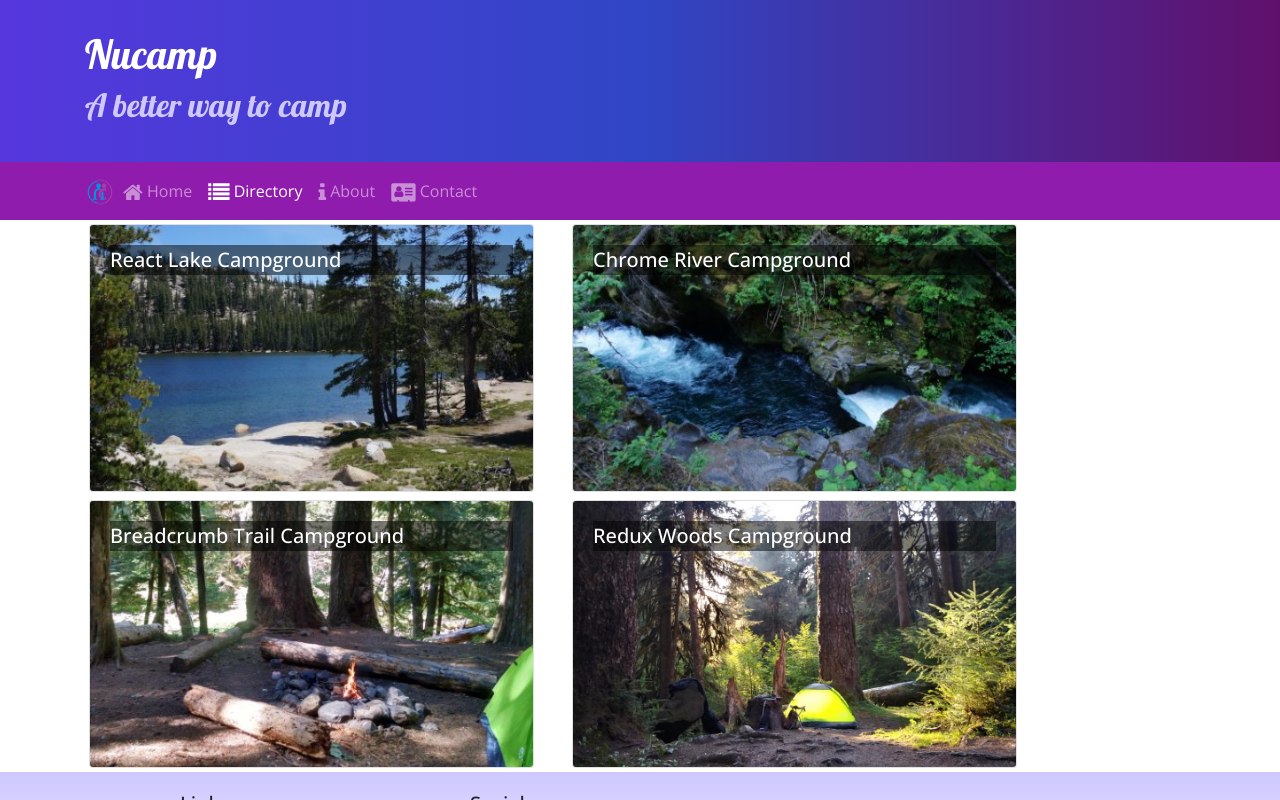
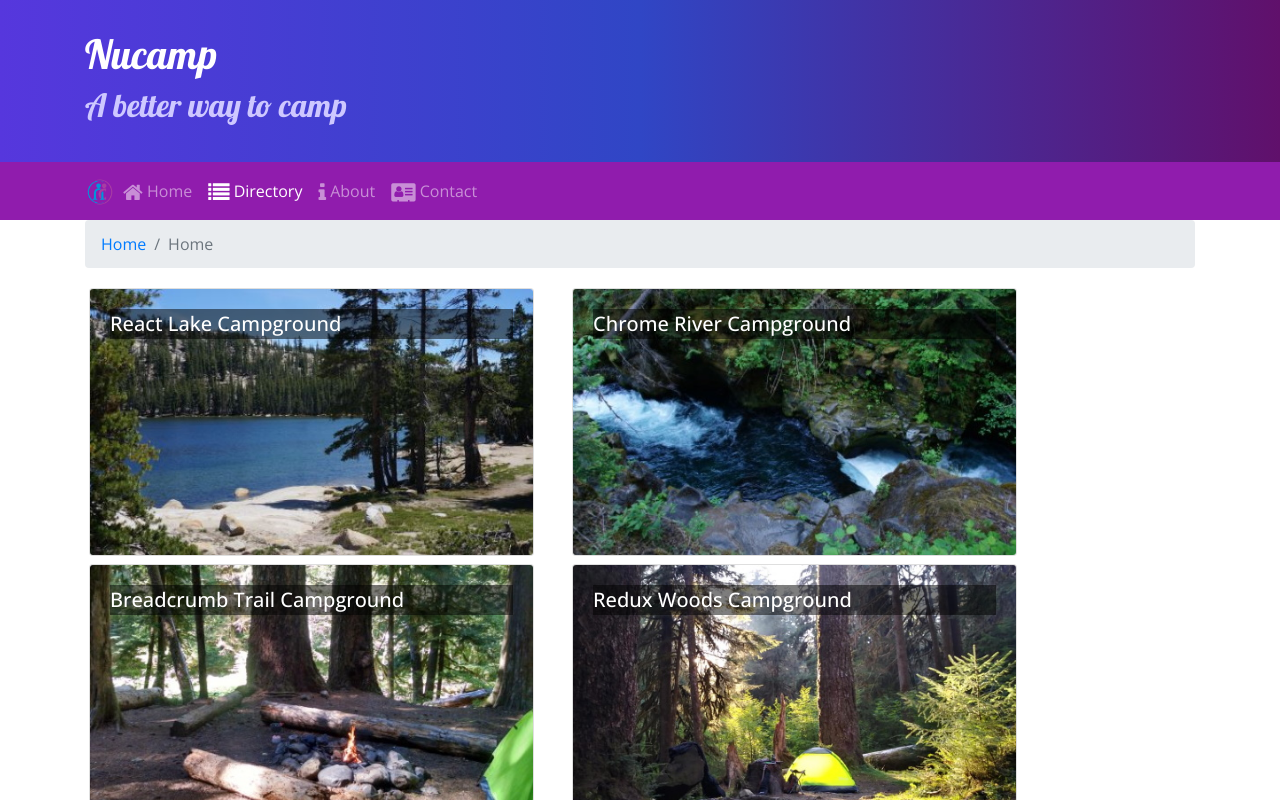
Before and after one commit to vsibley/nucampsite, a React (Create React App) app: page /directory in a window 1280 px wide. Shown: the top 800 px of the page. Built offline with nearby package versions, Linux system fonts and the light colour scheme.

Commit message:
added routed from all pages and directory

```diff
--- a/src/components/CampsiteInfoComponent.js
+++ b/src/components/CampsiteInfoComponent.js
@@ -1,7 +1,9 @@
 import React, { Component } from "react";
 import {
-  Card, CardImg, CardText, CardBody, CardTitle,
+  Card, CardImg, CardText, CardBody, CardTitle, Breadcrumb,
+  BreadcrumbItem
 } from "reactstrap";
+import { Link } from 'react-router-dom';
 
 
 
@@ -12,13 +14,13 @@
       <Card>
         <CardImg top src={campsite.image} alt={campsite.name} />
         <CardBody>
-          <CardTitle>{campsite.name}</CardTitle>
           <CardText> {campsite.description}</CardText>
         </CardBody>
       </Card>
     </div>
   )
 }
+
 
 function RenderComments({ comments }) {
   if (comments) {
@@ -47,8 +49,18 @@
     return (
       <div className="container">
         <div className="row">
+          <div className="col">
+            <Breadcrumb>
+              <BreadcrumbItem><Link to="/directory">Directory</Link></BreadcrumbItem>
+              <BreadcrumbItem active>{props.campsite.name}</BreadcrumbItem>
+            </Breadcrumb>
+            <h2>{props.campsite.name}</h2>
+            <hr />
+          </div>
+        </div>
+        <div className="row">
           <RenderCampsite campsite={props.campsite} />
-          <RenderComments comments={props.campsite.comments} />
+          <RenderComments comments={props.comments} />
         </div>
       </div>
     )
--- a/src/components/ContactComponent.js
+++ b/src/components/ContactComponent.js
@@ -1,10 +1,19 @@
 import React from 'react';
+import {
+    Breadcrumb,
+    BreadcrumbItem
+} from "reactstrap";
+import { Link } from 'react-router-dom';
 
 function Contact(props) {
     return (
         <div className="container">
             <div className="row">
                 <div className="col">
+                    <Breadcrumb>
+                        <BreadcrumbItem><Link to="/home">Home</Link></BreadcrumbItem>
+                        <BreadcrumbItem active>Contact</BreadcrumbItem>
+                    </Breadcrumb>
                     <h2>Contact Us</h2>
                     <hr />
                 </div>
--- a/src/components/DirectoryComponent.js
+++ b/src/components/DirectoryComponent.js
@@ -4,15 +4,20 @@
   CardImg,
   CardImgOverlay,
   CardTitle,
+  Breadcrumb,
+  BreadcrumbItem
 } from "reactstrap";
+import { Link } from 'react-router-dom';
 
 function RenderDirectoryItem({ campsite }) {
   return (
     <Card>
-      <CardImg width="100" src={campsite.image} alt={campsite.name} />
-      <CardImgOverlay>
-        <CardTitle>{campsite.name}</CardTitle>
-      </CardImgOverlay>
+      <Link to={`/directory/${campsite.id}`}>
+        <CardImg width="100%" src={campsite.image} alt={campsite.name} />
+        <CardImgOverlay>
+          <CardTitle>{campsite.name}</CardTitle>
+        </CardImgOverlay>
+      </Link>
     </Card>
 
   );
@@ -31,6 +36,14 @@
   return (
     <div className="container">
       <div className="row">
+        <div className="col">
+          <Breadcrumb>
+            <BreadcrumbItem><Link to="/home">Home</Link></BreadcrumbItem>
+            <BreadcrumbItem active>Home</BreadcrumbItem>
+          </Breadcrumb>
+        </div>
+      </div>
+      <div className="row">
         {directory}
       </div>
     </div>
--- a/src/components/HomeComponent.js
+++ b/src/components/HomeComponent.js
@@ -11,7 +11,6 @@
             <CardBody>
                 <CardTitle>{item.name}</CardTitle>
                 <CardText>{item.description}</CardText>
-
             </CardBody>
         </Card>
     );
@@ -35,5 +34,4 @@
         </div>
     );
 }
-
 export default Home;
--- a/src/components/MainComponent.js
+++ b/src/components/MainComponent.js
@@ -13,11 +13,12 @@
 
 
 class Main extends Component {
+
     constructor(props) {
         super(props);
         this.state = {
             campsites: CAMPSITES,
-            comment: COMMENTS,
+            comments: COMMENTS,
             partners: PARTNERS,
             promotions: PROMOTIONS
         };
@@ -25,7 +26,6 @@
 
 
     render() {
-
         const HomePage = () => {
             return (
                 <Home
@@ -34,7 +34,16 @@
                     partner={this.state.partners.filter(partner => partner.featured)[0]}
                 />
             );
-        }
+        };
+
+        const CampsiteWithId = ({ match }) => {
+            return (
+                <CampsiteInfo
+                    campsite={this.state.campsites.filter(campsite => campsite.id === +match.params.campsiteId)[0]}
+                    comments={this.state.comments.filter(comment => comment.campsiteId === +match.params.campsiteId)}
+                />
+            );
+        };
 
         return (
             <div>
@@ -42,6 +51,7 @@
                 <Switch>
                     <Route path='/home' component={HomePage} />
                     <Route exact path='/directory' render={() => <Directory campsites={this.state.campsites} />} />
+                    <Route path='/directory/:campsiteId' component={CampsiteWithId} />
                     <Route exact path='/contactus' component={Contact} />
                     <Redirect to='/home' />
                 </Switch>
```
